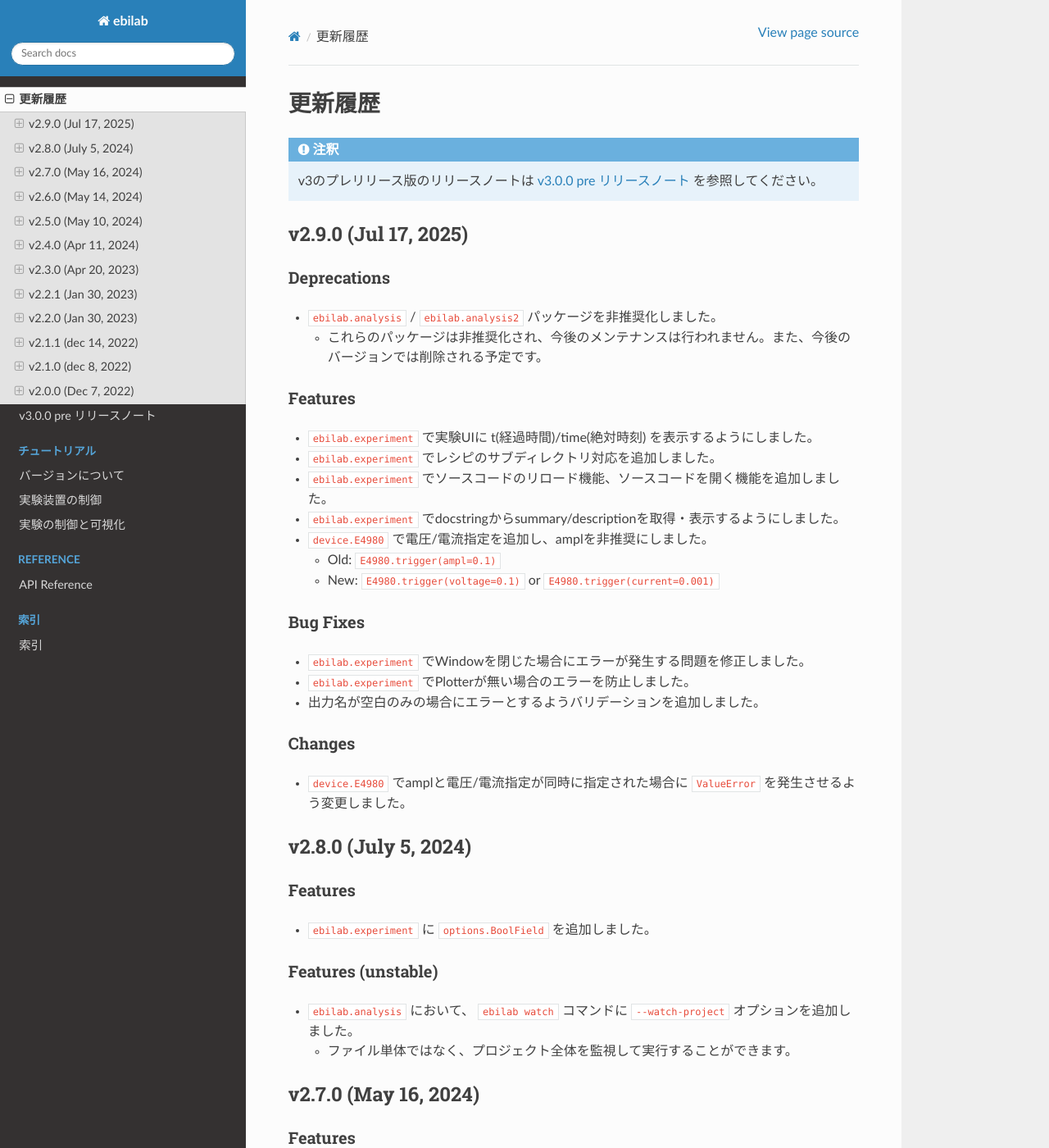
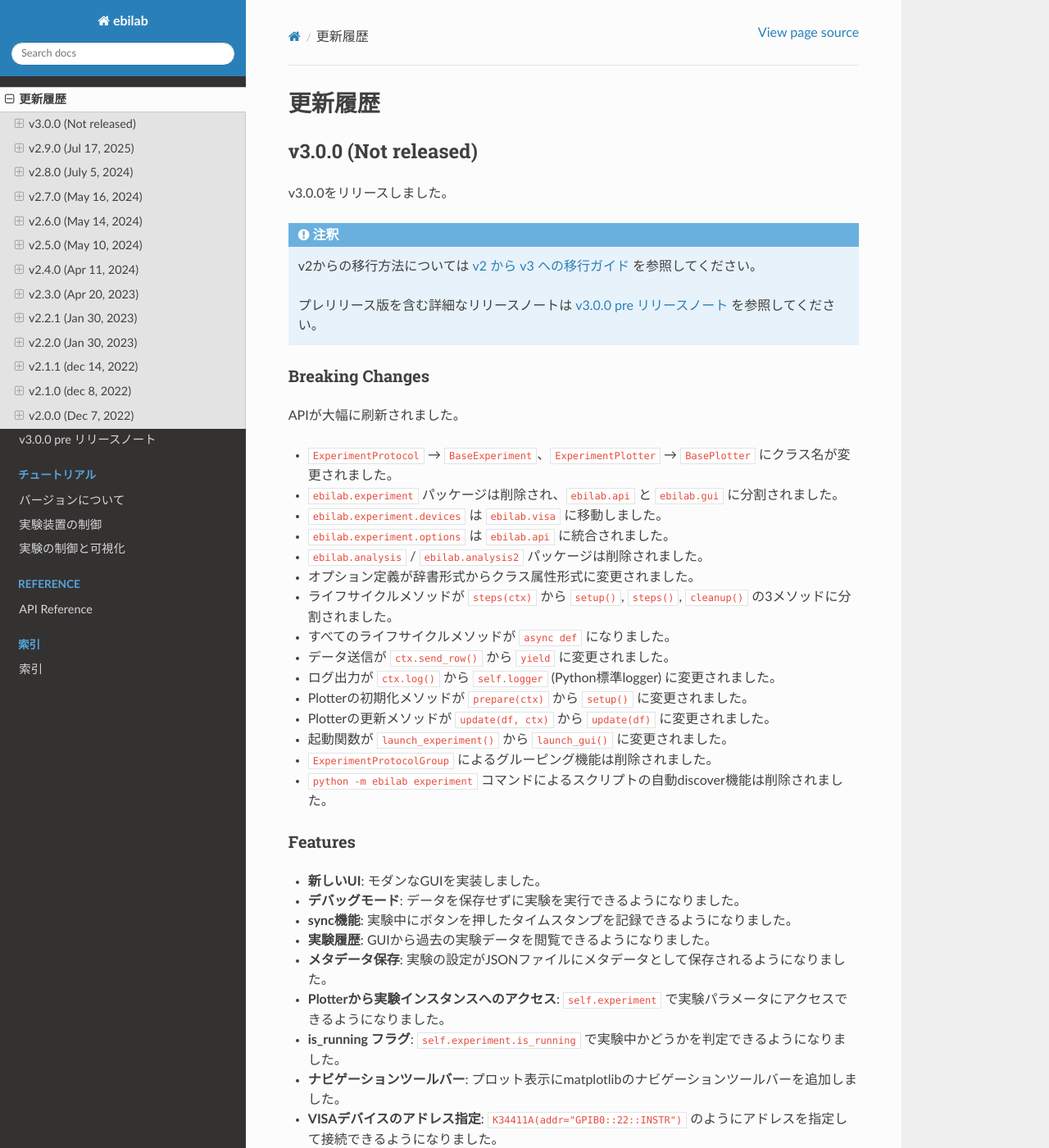
Before and after one commit to ebiyu/ebilab, a Sphinx documentation site: the page built from docs/source/changelog.md, in a window 1280 px wide and 1400 px high. Shown: the whole window at 82% size. Built offline with Sphinx 7.4.7 and the Read the Docs theme 3.1.0, drawn with Linux system fonts in a browser that asks for light colours; pages that are not in the unit, such as notebooks, are missing from menus; some of the changed text lies outside the part shown.

Commit message:
doc: prepare for v3 release

````diff
--- a/docs/source/changelog.md
+++ b/docs/source/changelog.md
@@ -1,10 +1,58 @@
 更新履歴
 ========
 
+v3.0.0 (Not released)
+---------------------
+
+v3.0.0をリリースしました。
+
 ```{note}
-v3のプレリリース版のリリースノートは
-{doc}`changelog-v3.0.0-pre` を参照してください。
+v2からの移行方法については {doc}`migration-v2-to-v3` を参照してください。
+
+プレリリース版を含む詳細なリリースノートは {doc}`changelog-v3.0.0-pre` を参照してください。
 ```
+
+### Breaking Changes
+
+APIが大幅に刷新されました。
+
+- `ExperimentProtocol` → `BaseExperiment`、`ExperimentPlotter` → `BasePlotter` にクラス名が変更されました。
+- `ebilab.experiment` パッケージは削除され、`ebilab.api` と `ebilab.gui` に分割されました。
+- `ebilab.experiment.devices` は `ebilab.visa` に移動しました。
+- `ebilab.experiment.options` は `ebilab.api` に統合されました。
+- `ebilab.analysis` / `ebilab.analysis2` パッケージは削除されました。
+- オプション定義が辞書形式からクラス属性形式に変更されました。
+- ライフサイクルメソッドが `steps(ctx)` から `setup()`, `steps()`, `cleanup()` の3メソッドに分割されました。
+- すべてのライフサイクルメソッドが `async def` になりました。
+- データ送信が `ctx.send_row()` から `yield` に変更されました。
+- ログ出力が `ctx.log()` から `self.logger` (Python標準logger) に変更されました。
+- Plotterの初期化メソッドが `prepare(ctx)` から `setup()` に変更されました。
+- Plotterの更新メソッドが `update(df, ctx)` から `update(df)` に変更されました。
+- 起動関数が `launch_experiment()` から `launch_gui()` に変更されました。
+- `ExperimentProtocolGroup` によるグルーピング機能は削除されました。
+- `python -m ebilab experiment` コマンドによるスクリプトの自動discover機能は削除されました。
+
+### Features
+
+- **新しいUI**: モダンなGUIを実装しました。
+- **デバッグモード**: データを保存せずに実験を実行できるようになりました。
+- **sync機能**: 実験中にボタンを押したタイムスタンプを記録できるようになりました。
+- **実験履歴**: GUIから過去の実験データを閲覧できるようになりました。
+- **メタデータ保存**: 実験の設定がJSONファイルにメタデータとして保存されるようになりました。
+- **Plotterから実験インスタンスへのアクセス**: `self.experiment` で実験パラメータにアクセスできるようになりました。
+- **is_running フラグ**: `self.experiment.is_running` で実験中かどうかを判定できるようになりました。
+- **ナビゲーションツールバー**: プロット表示にmatplotlibのナビゲーションツールバーを追加しました。
+- **VISAデバイスのアドレス指定**: `K34411A(addr="GPIB0::22::INSTR")` のようにアドレスを指定して接続できるようになりました。
+- **新しいデバイス**: K34465A (Keysight 34465A) を追加しました。
+- **ショートカットキー**: F5(実験開始)、F6(デバッグ実行)、F9(実験終了)、F12(sync)を追加しました。
+
+### 自動追加される列
+
+データには以下の列が自動で追加されます:
+
+- `t`: 実験開始からの経過時間（秒）
+- `time`: ISO形式のタイムスタンプ
+- `sync_t`: 最後のsyncボタン押下からの経過時間
 
 v2.9.0 (Jul 17, 2025)
 ---------------------
````
Also changed, not shown: docs/source/changelog-v3.0.0-pre.md (+1 -1 lines), docs/source/migration-v2-to-v3.md (added, +370 -0 lines).
